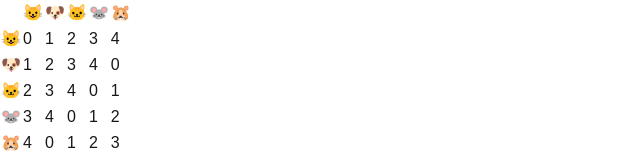
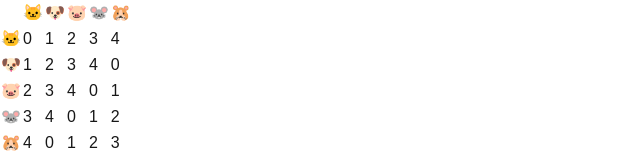
Before and after one commit to mk-0A0/ct-schedule, a Next.js app: page / in a window 1280 px wide. Shown: the top 158 px of the page, without its empty margins (0-640 px from the left). Built offline with nearby package versions, Linux system fonts and the light colour scheme.

Commit message:
fix: 猫一匹を🐷にメンバーチェンジ

```diff
--- a/src/app/page.tsx
+++ b/src/app/page.tsx
@@ -9,7 +9,7 @@ import {
 import { ja } from "date-fns/locale";
 
 export default function Home() {
-  const members = ["😺", "🐶", "🐱", "🐭", "🐹"];
+  const members = ["🐱", "🐶", "🐷", "🐭", "🐹"];
   const membersWithEmpty = ["", ...members];
 
   const today = new Date();
```
